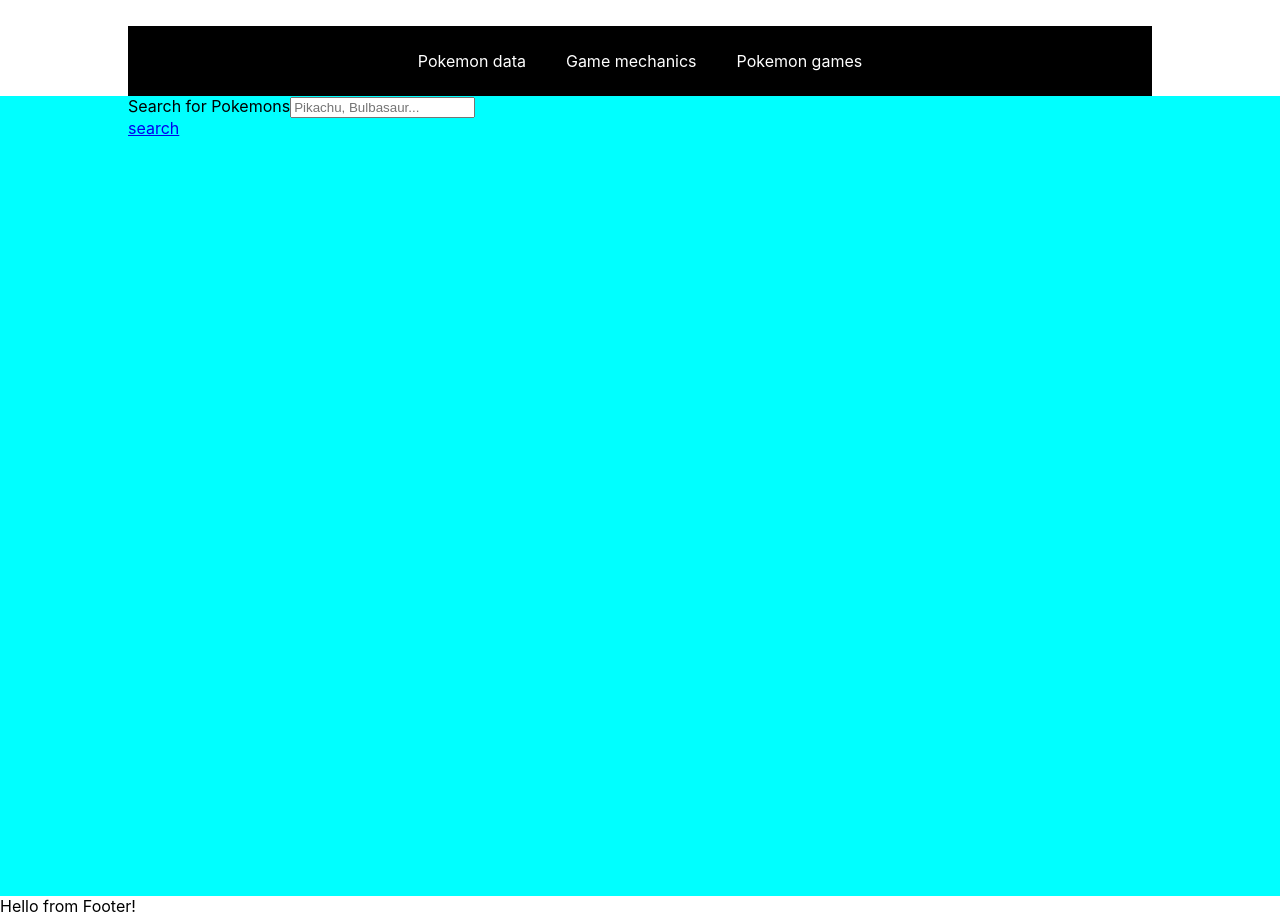
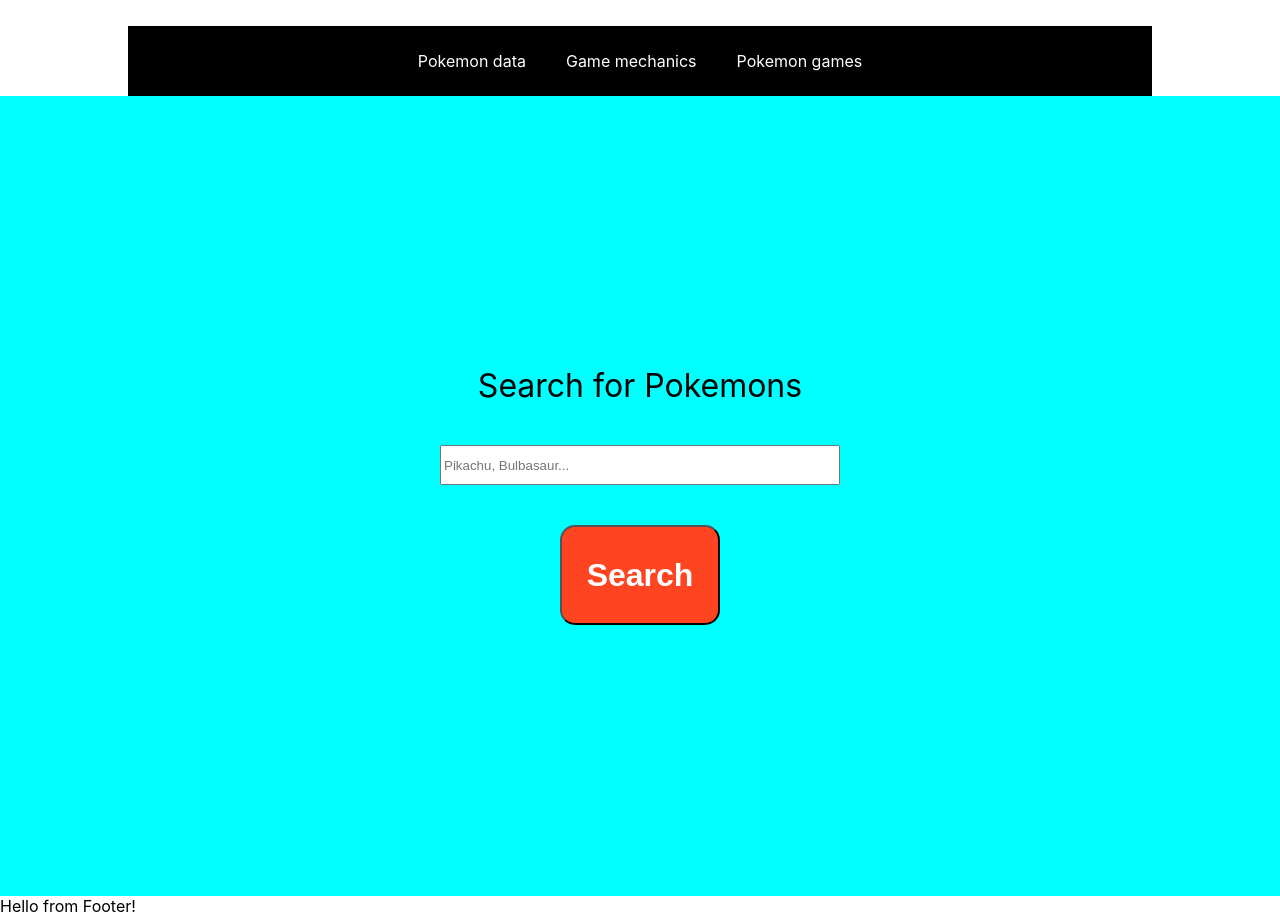
Before and after one commit to AiranSchez/Pokedex-React, a React (Create React App) app: page / in a window 1280 px wide. Built offline with nearby package versions, Linux system fonts and the light colour scheme.

Commit message:
Fixed home and PokemonDetails styles, added pokeball as a spinner and random generate pokemon if input is empty

```diff
--- /dev/null
+++ b/src/assets/Pokeball/pokeball-style.css
@@ -0,0 +1,65 @@
+
+/* Poké Styles */
+.pokeball {
+    z-index: -1000;
+    position: absolute;
+    width: 200px;
+    height: 200px;
+    background: #fff;
+    border: 10px solid #000;
+    border-radius: 50%;
+    overflow: hidden;
+    box-shadow: inset -10px 10px 0 10px #ccc;
+    animation: shake 1.25s cubic-bezier(.36, .07, .19, .97) 3;
+}
+
+.pokeball::before,
+.pokeball::after {
+    content: "";
+    position: absolute;
+}
+
+.pokeball::before {
+    background: red;
+    width: 100%;
+    height: 50%;
+}
+
+.pokeball::after {
+    top: calc(50% - 10px);
+    width: 100%;
+    height: 20px;
+    background: #000;
+}
+
+.pokeball__button {
+    position: absolute;
+    top: calc(50% - 30px);
+    left: calc(50% - 30px);
+    width: 30px;
+    height: 30px;
+    background: #7f8c8d;
+    border: 10px solid #fff;
+    border-radius: 50%;
+    z-index: 10;
+    box-shadow: 0 0 0 10px black;
+    animation: spinning .5s linear 1s;
+}
+
+/* Animation */
+@keyframes blink {
+    from {
+        background: #eee;
+    }
+    to {
+        background: #e74c3c;
+    }
+}
+@keyframes spinning {
+    from {
+        transform: translate(0, 0) rotate(0);
+    }
+    to {
+        transform: translate(0, 0) rotate(90deg);
+    }
+}
--- a/src/components/Body/Body.scss
+++ b/src/components/Body/Body.scss
@@ -1,3 +1,43 @@
 .Content{
+  display: flex;
+  justify-content: center;
+  align-items: center;
+  flex-direction: column;
+  a{
+    text-decoration: none;
+    display: flex;
+    justify-content: center;
+    align-items: center;
+    // Provisional
+    margin-top: 40px;
+    button{
+      font-size:2em;
+      font-weight: bold;
+      background-color: #f42;
+      color: white;
+      border-radius: 15px;
+      margin-left: 30%;
+      margin-right: 30%;
+      height: 100px;
+      width: 400px;
+    }
+  }
 
+  .SearchBar{
+    form{
+      display: flex;
+      flex-direction: column;
+      text-align: center;
+      align-items: center;
+      width: 400px;
+      span {
+        font-size:2em;
+      }
+      input{
+        margin-top: 40px;
+        height: 3em;
+        width: 100%;
+      }
+    }
+  }
 }
--- a/src/components/Body/Body.tsx
+++ b/src/components/Body/Body.tsx
@@ -2,7 +2,7 @@
 import {useState} from 'react';
 import './Body.scss';
 import {SearchBar} from '../SearchBar';
-import {Link} from 'react-router-dom';
+
 
 export const Body: React.FC<{}> = () => {
     const [searchTerm, setSearchTerm] = useState('');
@@ -11,11 +11,7 @@
     };
     return (
         <div className="Content">
-            <SearchBar searchTerm={searchTerm} onInputChange={onInputChange}
-            />
-            <Link to={`/PokemonDetails/${searchTerm}`}>
-                search
-            </Link>
+            <SearchBar searchTerm={searchTerm} onInputChange={onInputChange}/>
         </div>
     );
 };
--- a/src/components/ContentDetail/ContentDetail.tsx
+++ b/src/components/ContentDetail/ContentDetail.tsx
@@ -7,7 +7,7 @@
 
 export const ContentDetail: React.FC<ContentDetailProps> = ({pokemon}) => (
   <div className="ContentDetail">
-
+      <p>Nombre: {pokemon.name}</p>
       <div>
           {pokemon &&
             <img src={pokemon.sprites.front_default} alt="Hola"/>
--- a/src/components/SearchBar/SearchBar.tsx
+++ b/src/components/SearchBar/SearchBar.tsx
@@ -1,5 +1,7 @@
 import * as React from 'react';
 import './SearchBar.scss';
+import {Link} from 'react-router-dom';
+import {useEffect, useState} from 'react';
 
 interface SearchBarProps {
     searchTerm: string;
@@ -8,8 +10,16 @@
 }
 
 export const SearchBar: React.FC<SearchBarProps> = ({searchTerm, onInputChange, /*pokemonTypes*/}) => {
+    const [randomNumber, setRandomNumber] = useState(1);
+    const randomNumberGenerator = () =>{
+        setRandomNumber(Math.floor(Math.random() * 152));
+    };
+    useEffect(()=> {
+        randomNumberGenerator();
+    },[searchTerm]);
     return (
         <div className="SearchBar">
+            <form>
                 <span>Search for Pokemons</span>
                 <input
                     type="search"
@@ -18,7 +28,17 @@
                     onChange={onInputChange}
                     required
                 />
-
+                {searchTerm !== '' &&
+                <Link to={`/PokemonDetails/${searchTerm}`}>
+                    <button>Search</button>
+                </Link>
+                }
+                {searchTerm === '' &&
+                <Link to={`/PokemonDetails/${randomNumber}`}>
+                    <button>Search</button>
+                </Link>
+                }
+            </form>
         </div>
     );
 };
--- a/src/pages/Home/styles.scss
+++ b/src/pages/Home/styles.scss
@@ -1,35 +1,9 @@
 .Home {
-  display: flex;
+  display: grid;
   justify-content: center;
   height: 100vh;
   padding: 20px 0;
-  .Content{
-    width: 80%;
-    .SearchBar{
-      form{
-        display: grid;
-        grid-template-rows: repeat(3, 1fr);
-        text-align: center;
-        grid-gap: 15px;
-        align-items: center;
-        span {
-          font-size:2em;
-        }
-        input{
-          height: 3em;
-        }
-        button{
-          font-size:2em;
-          font-weight: bold;
-          background-color: #f42;
-          color: white;
-          justify-self: center;
-          width: 80%;
-          height: 100px;
-        }
-      }
-    }
-  }
+
 }
 
 @media (min-width: 576px){
--- a/src/pages/PokemonDetails/PokemonDetails.tsx
+++ b/src/pages/PokemonDetails/PokemonDetails.tsx
@@ -3,36 +3,40 @@
 import {ContentDetail} from '../../components/ContentDetail';
 import axios from 'axios';
 import {useEffect, useState} from 'react';
-import { useParams } from 'react-router-dom';
+import {useParams} from 'react-router-dom';
+import '../../assets/Pokeball/pokeball-style.css';
 
 interface PokeProps {
-    SearchTerm: string;
+    searchTerm: string;
 }
 
-export const PokemonDetails: React.FC<PokeProps> = ({SearchTerm}) => {
-        const [ahahah, seahahah] = useState('');
-        const {Poke: urlparams} = useParams();
+export const PokemonDetails: React.FC<PokeProps> = () => {
+        const [pokemon, setPokemon] = useState('');
+        const {PokemonURL: urlParam} = useParams();
+        const [flag, setFlag] = useState(false);
 
         useEffect(() => {
             try {
-                axios.get(`https://pokeapi.co/api/v2/pokemon/${urlparams.toLowerCase()}`)
-                    .then((response) =>{
-                        console.log(urlparams);
-                        seahahah(response.data);}
-                        );
+                setFlag(true);
+                axios.get(`https://pokeapi.co/api/v2/pokemon/${urlParam.toLowerCase()}`)
+                    .then((response) => {
+                            setPokemon(response.data);
+                            setFlag(false);
+                        }
+                    );
+
             } catch (error) {
                 console.log(error);
             }
-        }, [SearchTerm, urlparams]);
+        }, [urlParam]);
 
-        return (
-            <div className="PokemonDetails">
-                {SearchTerm}
-                <p>Nombre: { urlparams}</p>
-                <ContentDetail pokemon={ahahah}/>
-            </div>
-
-        );
+        return <div className="PokemonDetails">
+            {flag ?
+                <div className="pokeball">
+                    <div className="pokeball__button"/>
+                </div>
+                : <ContentDetail pokemon={pokemon}/>}
+        </div>;
     }
 ;
 
--- a/src/pages/PokemonDetails/styles.scss
+++ b/src/pages/PokemonDetails/styles.scss
@@ -1,3 +1,20 @@
 .PokemonDetails{
+    display: flex;
+    justify-content: center;
+  align-items: center;
+    flex-direction: column;
 
+  .pokeball{
+    margin-top: 100px;
+  }
+
+  .ContentDetail{
+    display: flex;
+    justify-content: center;
+    align-items: center;
+    flex-direction: column;
+    img{
+      width:150px;
+    }
+  }
 }
--- a/src/routes/routes.ts
+++ b/src/routes/routes.ts
@@ -5,5 +5,5 @@
 
 export const ROUTE: typeRoute = {
     Home: '/',
-    PokemonDetails: '/PokemonDetails/:Poke'
+    PokemonDetails: '/PokemonDetails/:PokemonURL'
 };
```
Lines whose indentation alone changed are shown as unchanged.
